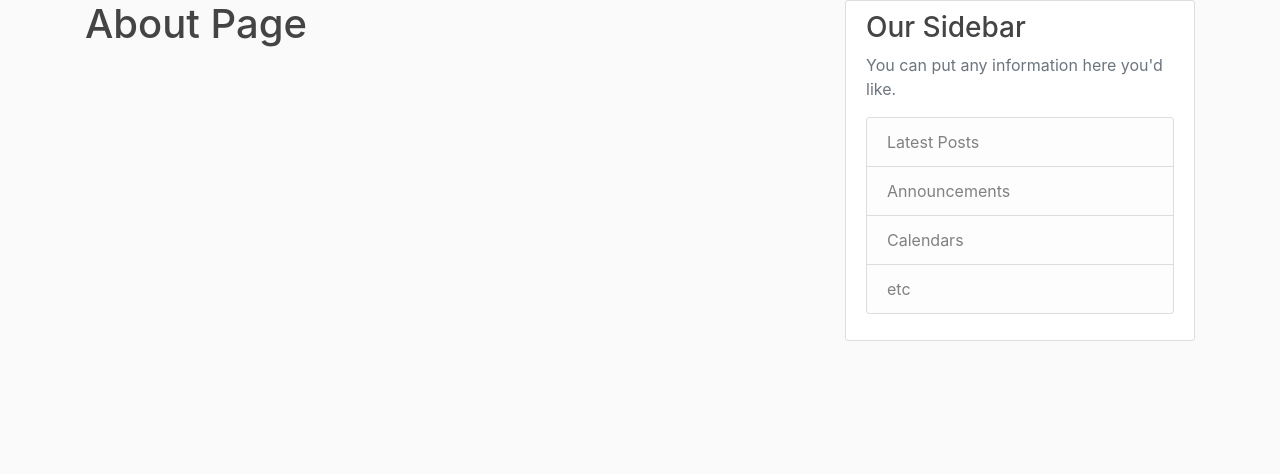
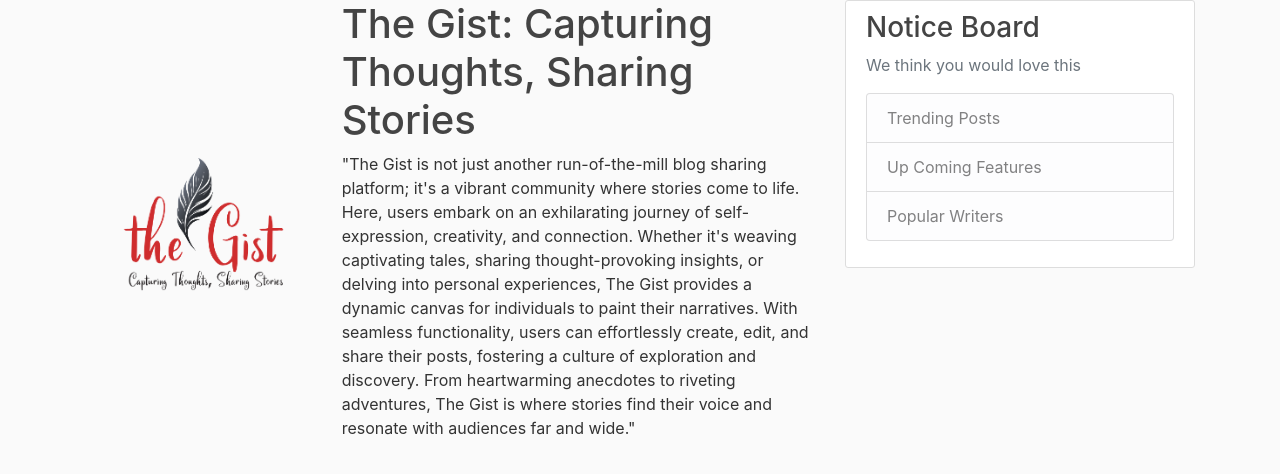
Before and after one commit to thewisepeter/simple_delights, a Flask app: page /about in a window 1280 px wide. Shown: the part 80-554 px from the top of the page. Run offline with Flask 3, Linux system fonts and the light colour scheme; some libraries are stand-ins or nearby versions.

Commit message:
added about

```diff
--- a/flaskblog/static/main.css
+++ b/flaskblog/static/main.css
@@ -88,3 +88,21 @@ a.article-title:hover {
 .account-heading {
     font-size: 2.5rem;
 }
+
+.about-section {
+    display: flex;
+    align-items: center;
+}
+
+.about-image {
+    flex: 1;
+    margin-right: 20px; /* Adjust spacing between image and text */
+}
+
+.about-image img {
+    width: 100%; /* Ensure the image fills its container */
+}
+
+.about-text {
+    flex: 2;
+}
--- a/flaskblog/templates/about.html
+++ b/flaskblog/templates/about.html
@@ -1,4 +1,25 @@
 {% extends "layout.html" %}
 {% block content %}
-    <h1>About Page</h1>
+    <div class="about-section">
+        <div class="about-image">
+            <img src="{{ url_for('static', filename='gist.png') }}" alt="About Image">
+        </div>
+        <div class="about-text">
+            <h1>The Gist: Capturing Thoughts, Sharing Stories</h1>
+            <p>"The Gist is not just another run-of-the-mill
+                blog sharing platform; it's a vibrant community
+                where stories come to life. Here, users embark
+                on an exhilarating journey of self-expression,
+                creativity, and connection. Whether it's weaving
+                captivating tales, sharing thought-provoking insights,
+                or delving into personal experiences, The Gist provides
+                a dynamic canvas for individuals to paint their narratives.
+                With seamless functionality, users can effortlessly create,
+                edit, and share their posts, fostering a culture of exploration
+                and discovery. From heartwarming anecdotes to riveting adventures,
+                The Gist is where stories find their voice and resonate with
+                audiences far and wide."
+            </p>
+        </div>
+    </div>
 {% endblock content %}
--- a/flaskblog/templates/layout.html
+++ b/flaskblog/templates/layout.html
@@ -64,13 +64,12 @@
         </div>
         <div class="col-md-4">
           <div class="content-section">
-            <h3>Our Sidebar</h3>
-            <p class='text-muted'>You can put any information here you'd like.
+            <h3>Notice Board</h3>
+            <p class='text-muted'>We think you would love this
               <ul class="list-group">
-                <li class="list-group-item list-group-item-light">Latest Posts</li>
-                <li class="list-group-item list-group-item-light">Announcements</li>
-                <li class="list-group-item list-group-item-light">Calendars</li>
-                <li class="list-group-item list-group-item-light">etc</li>
+                <li class="list-group-item list-group-item-light">Trending Posts</li>
+                <li class="list-group-item list-group-item-light">Up Coming Features</li>
+                <li class="list-group-item list-group-item-light">Popular Writers</li>
               </ul>
             </p>
           </div>
```
